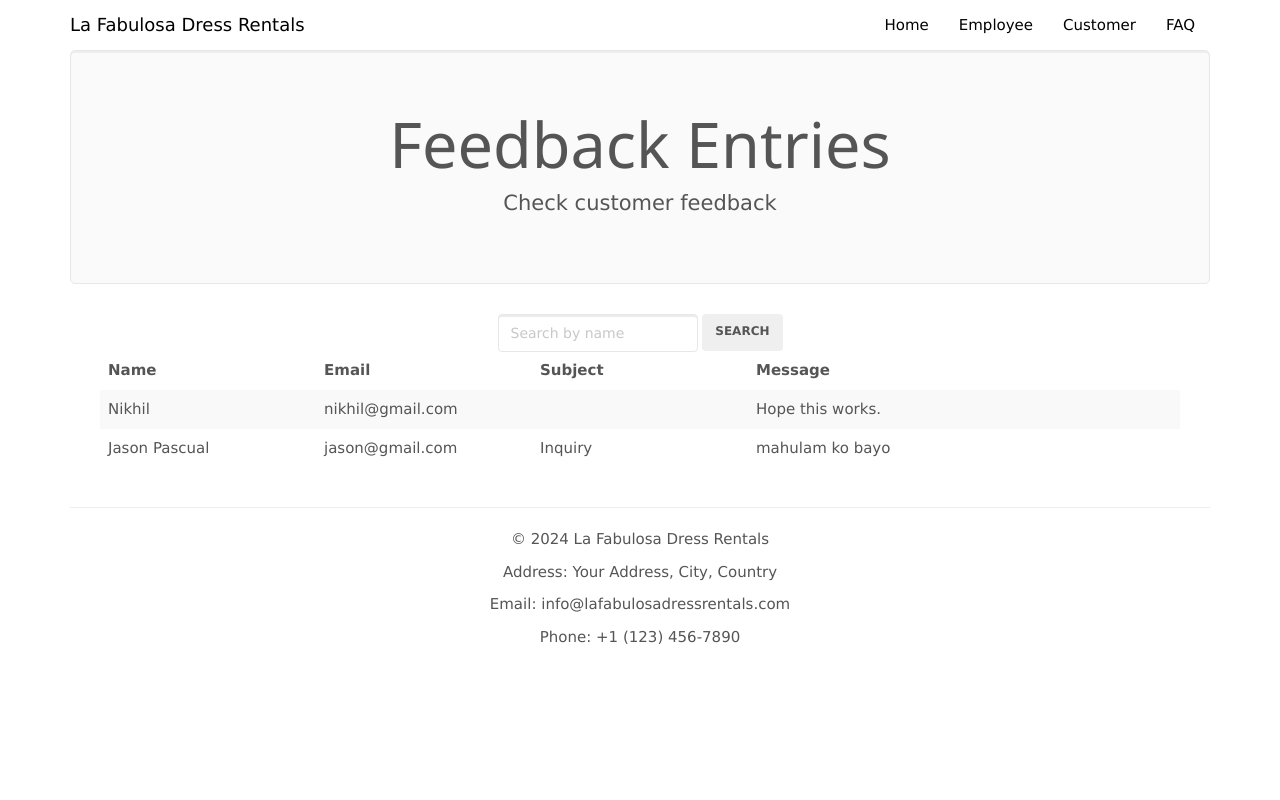
After one commit to naaivvv/La-Fabulosa-Dress-Rentals, a PHP site: page /contactmessages.php in a window 1280 px wide. The commit adds this page. Run offline with PHP 8.4, Linux system fonts and the light colour scheme; data comes from the database, SQL or seed files in the repository.

Commit message:
feedback update

```diff
--- a/clientlogin.php
+++ b/clientlogin.php
@@ -163,11 +163,11 @@ if(isset($_SESSION['login_client'])){
                             </div>
 
                             <div class="row">
-                                <div class="form-group col-xs-4">
+                                <center>
+                                <div class="form-group col-12 align-items-center">
                                     <button class="btn pink-component" name="submit" type="submit" value=" Login ">Submit</button>
-
                                 </div>
-
+                                </center>
                             </div>
                             <label style="margin-left: 5px;">or</label> <br>
                             <label style="margin-left: 5px;"><a href="clientsignup.php">Create a new account.</a></label>
--- /dev/null
+++ b/contactmessages.php
@@ -0,0 +1,219 @@
+<!DOCTYPE html>
+<html>
+<?php
+session_start();
+require 'connection.php';
+$conn = Connect();
+?>
+<head>
+<link rel="shortcut icon" type="image/png" href="assets/img/P.png.png">
+<link rel="stylesheet" href="https://fonts.googleapis.com/css?family=Lato">
+<link rel="stylesheet" href="assets/bootstrap/css/bootstrap.min.css">
+<link rel="stylesheet" href="assets/fonts/font-awesome.min.css">
+<link rel="stylesheet" href="assets/w3css/w3.css">
+<link rel="stylesheet" type="text/css" href="assets/css/customerlogin.css">
+<script type="text/javascript" src="assets/js/jquery.min.js"></script>
+<script type="text/javascript" src="assets/js/bootstrap.min.js"></script>
+<link rel="stylesheet" type="text/css" media="screen" href="assets/css/clientpage.css" />
+</head>
+<body id="page-top" data-spy="scroll" data-target=".navbar-fixed-top">
+<!-- Navigation -->
+    <nav class="navbar navbar-custom navbar-fixed-top" role="navigation" style="color: black">
+        <div class="container">
+            <div class="navbar-header">
+                <button type="button" class="navbar-toggle" data-toggle="collapse" data-target=".navbar-main-collapse">
+                    <i class="fa fa-bars"></i>
+                    </button>
+                <a class="navbar-brand page-scroll" href="index.php">
+                   La Fabulosa Dress Rentals </a>
+            </div>
+            <!-- Collect the nav links, forms, and other content for toggling -->
+
+            <?php
+                if(isset($_SESSION['login_client'])){
+            ?>
+            <div class="collapse navbar-collapse navbar-right navbar-main-collapse">
+                <ul class="nav navbar-nav">
+                    <li>
+                        <a href="index.php">Home</a>
+                    </li>
+                    <li>
+                        <a href="clientprofile.php"><span class="glyphicon glyphicon-user"></span> Welcome <?php echo $_SESSION['login_client']; ?></a>
+                    </li>
+                    <li>
+                    <ul class="nav navbar-nav navbar-right">
+            <li><a href="#" class="dropdown-toggle active" data-toggle="dropdown" role="button" aria-haspopup="true" aria-expanded="false"><span class="glyphicon glyphicon-user"></span> Control Panel <span class="caret"></span> </a>
+                <ul class="dropdown-menu">
+              <li> <a href="enterdress.php">Add Dress</a></li>
+              <li> <a href="managedress.php">Manage Dress</a></li>
+              <li> <a href="prereturndress.php">Confirm Returning Dress</a></li>
+              <li> <a href="pendingrentals.php">Pending Rentals</a></li>
+              <li> <a href="clientview.php">View</a></li>
+
+            </ul>
+            </li>
+          </ul>
+                    </li>
+                    <li>
+                        <a href="logout.php"><span class="glyphicon glyphicon-log-out"></span> Logout</a>
+                    </li>
+                </ul>
+            </div>
+
+            <?php
+                }
+                else if (isset($_SESSION['login_customer'])){
+            ?>
+            <div class="collapse navbar-collapse navbar-right navbar-main-collapse">
+                <ul class="nav navbar-nav">
+                    <li>
+                        <a href="index.php">Home</a>
+                    </li>
+                    <li>
+                        <a href="customerprofile.php"><span class="glyphicon glyphicon-user"></span> Welcome <?php echo $_SESSION['login_customer']; ?></a>
+                    </li>
+                    <ul class="nav navbar-nav">
+            <li><a href="#" class="dropdown-toggle active" data-toggle="dropdown" role="button" aria-haspopup="true" aria-expanded="false"> Rentals <span class="caret"></span> </a>
+                <ul class="dropdown-menu">
+              <li> <a href="mybookings.php"> My Bookings</a></li>
+            </ul>
+            </li>
+          </ul>
+                    <li>
+                        <a href="logout.php"><span class="glyphicon glyphicon-log-out"></span> Logout</a>
+                    </li>
+                </ul>
+            </div>
+
+            <?php
+            }
+                else {
+            ?>
+
+            <div class="collapse navbar-collapse navbar-right navbar-main-collapse">
+                <ul class="nav navbar-nav">
+                    <li>
+                        <a href="index.php">Home</a>
+                    </li>
+                    <li>
+                        <a href="clientlogin.php">Employee</a>
+                    </li>
+                    <li>
+                        <a href="customerlogin.php">Customer</a>
+                    </li>
+                    <li>
+                    <a href="faq/index.php"> FAQ </a>
+                    </li>
+                </ul>
+            </div>
+                <?php   }
+                ?>
+            <!-- /.navbar-collapse -->
+        </div>
+        <!-- /.container -->
+    </nav>
+
+    <?php
+
+$sql1 = "SELECT f.name, f.email, f.subject, f.message
+         FROM feedback f";
+$result1 = $conn->query($sql1);
+
+if ($result1) {
+    if ($result1->num_rows > 0) {
+?>
+        <div class="container">
+            <div class="jumbotron">
+                <h1 class="text-center">Feedback Entries</h1>
+                <p class="text-center">Check customer feedback</p>
+            </div>
+        </div>
+        <div class="row text-center">
+            <div class="col-md-12 offset-md-3">
+                <form class="form-inline my-2 my-lg-0" onsubmit="return searchFeedback()">
+                    <input class="form-control mr-sm-2" type="text" id="feedbackSearch" placeholder="Search by name">
+                    <button class="btn btn-outline-success my-2 my-sm-0" type="submit">Search</button>
+                </form>
+            </div>
+        </div>
+        <div class="table-responsive" style="padding-left: 100px; padding-right: 100px;">
+            <table class="table table-striped">
+                <thead class="thead-dark">
+                    <tr>
+                        <th width="20%">Name</th>
+                        <th width="20%">Email</th>
+                        <th width="20%">Subject</th>
+                        <th width="40%">Message</th>
+                    </tr>
+                </thead>
+                <?php
+                while ($row = $result1->fetch_assoc()) {
+                ?>
+                    <tr>
+                        <td><?php echo $row["name"]; ?></td>
+                        <td><?php echo $row["email"]; ?></td>
+                        <td><?php echo $row["subject"]; ?></td>
+                        <td><?php echo $row["message"]; ?></td>
+                    </tr>
+                <?php        } ?>
+            </table>
+        </div>
+    <?php
+    } else {
+    ?>
+        <div class="container">
+            <div class="jumbotron">
+                <h1>No feedback entries</h1>
+                <p>Customers haven't provided feedback yet.</p>
+            </div>
+        </div>
+<?php
+    }
+} else {
+    echo "Error: " . $conn->error;
+}
+?>
+
+<script>
+    function searchFeedback() {
+        // Declare variables
+        var input, filter, table, tr, td, i, txtValue;
+        input = document.getElementById("feedbackSearch");
+        filter = input.value.toUpperCase();
+        table = document.querySelector(".table");
+        tr = table.getElementsByTagName("tr");
+
+        // Loop through all table rows, and hide those that don't match the search query
+        for (i = 0; i < tr.length; i++) {
+            td = tr[i].getElementsByTagName("td")[1]; // Change index if you want to search in a different column
+            if (td) {
+                txtValue = td.textContent || td.innerText;
+                if (txtValue.toUpperCase().indexOf(filter) > -1) {
+                    tr[i].style.display = "";
+                } else {
+                    tr[i].style.display = "none";
+                }
+            }
+        }
+
+        return false; // Prevent the form from submitting
+    }
+</script>
+
+
+
+</body>
+<footer class="site-footer">
+    <div class="container d-flex justify-content-center align-items-center flex-column">
+        <hr>
+        <div class="row">
+            <div class="col-md-12 text-center">
+                <p>&copy; <?php echo date("Y"); ?> La Fabulosa Dress Rentals</p>
+                <p>Address: Your Address, City, Country</p>
+                <p>Email: info@lafabulosadressrentals.com</p>
+                <p>Phone: +1 (123) 456-7890</p>
+            </div>
+        </div>
+    </div>
+</footer>
+</html>
--- a/feedbacksubmit.php
+++ b/feedbacksubmit.php
@@ -15,7 +15,7 @@ if ($_SERVER["REQUEST_METHOD"] == "POST") {
 
     if ($insert_result) {
         // Insert successful, set session confirmation
-        $_SESSION['feedback_success'] = "Feedback submitted successfully!";
+        $_SESSION['feedback_success'] = "Thank you for leaving us a message. Our employee will contact you via email.";
     } else {
         // Insert failed, set session confirmation
         $_SESSION['feedback_fail'] = "Error submitting feedback. Please try again.";
```
Also changed, not shown: clientprofile.php (+7 -1 lines).
